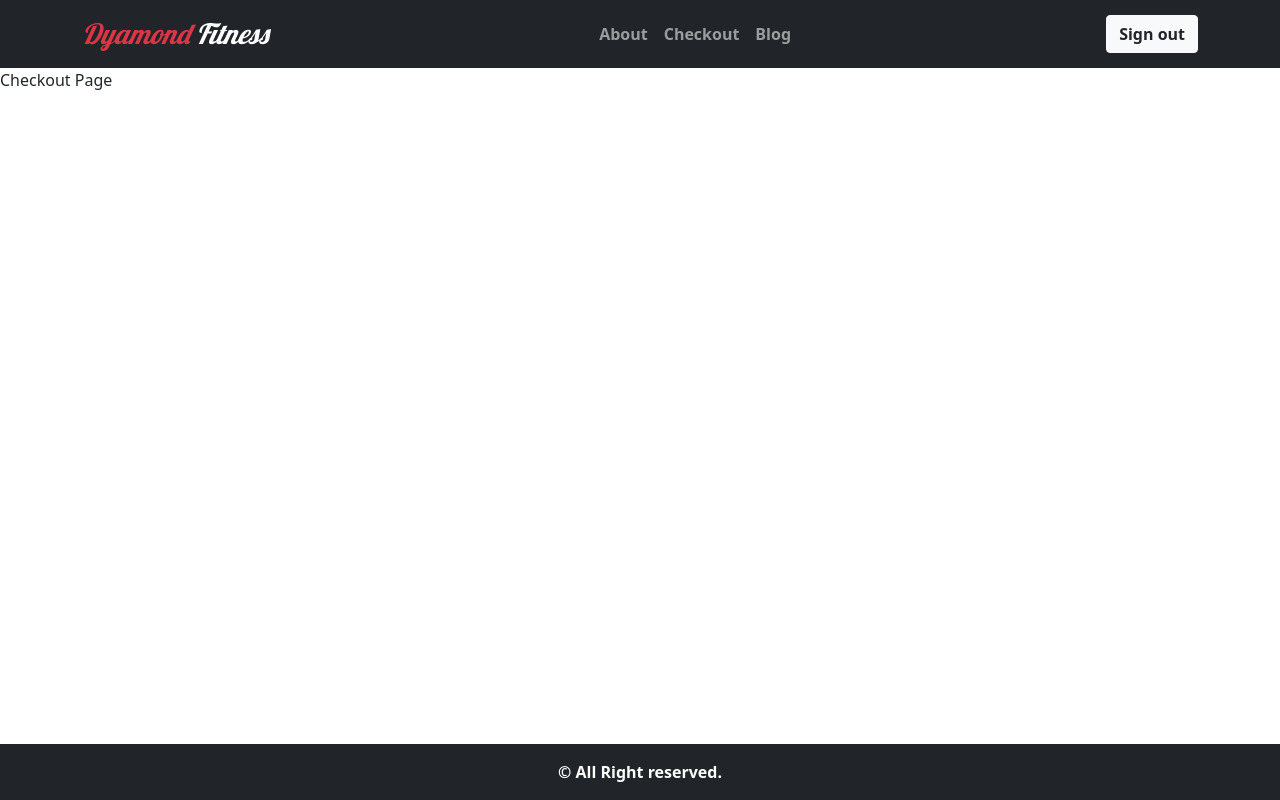
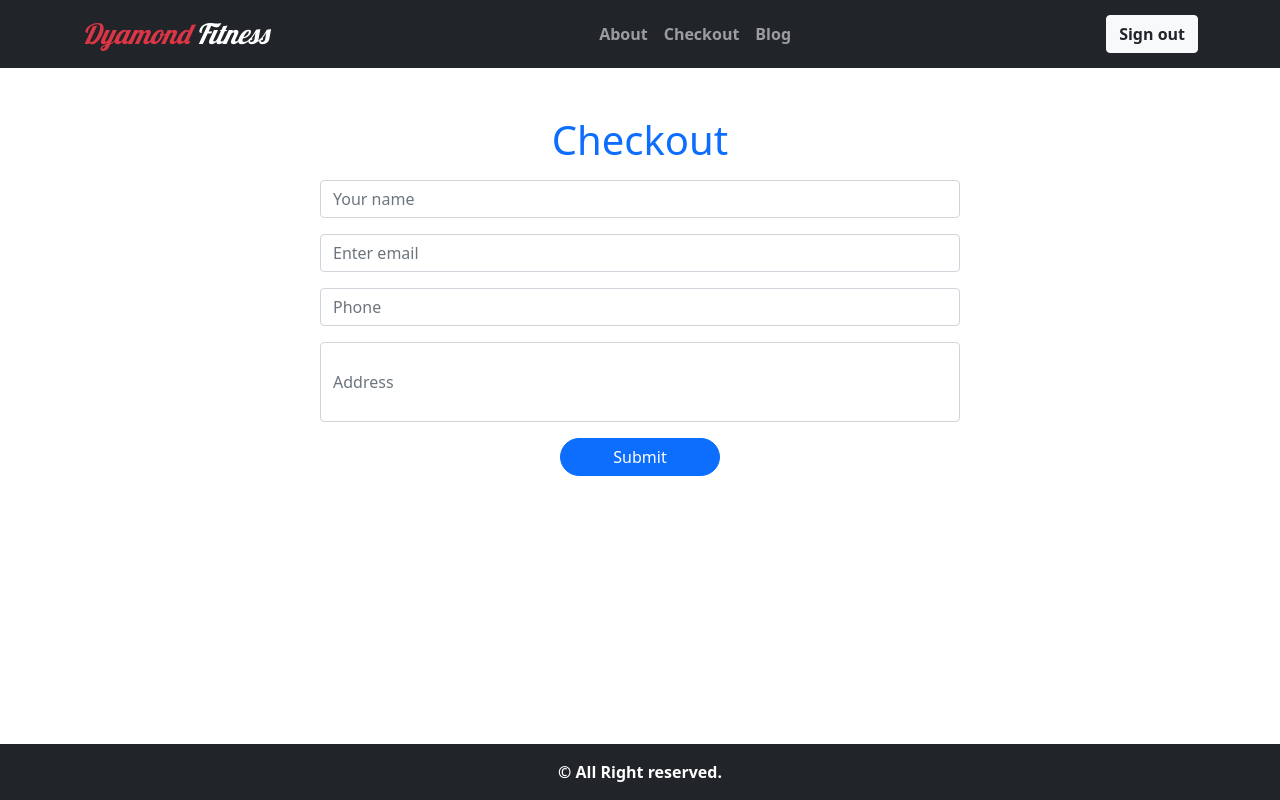
Before and after one commit to bmsani/Dyamond-fitness, a React (Create React App) app: page /checkout in a window 1280 px wide. Built offline with nearby package versions, Linux system fonts and the light colour scheme; no server answers; sample sign-in values are in the browser's storage.

Commit message:
checkout form added

```diff
--- a/src/components/Checkout/Checkout.js
+++ b/src/components/Checkout/Checkout.js
@@ -1,9 +1,31 @@
 import React from 'react';
+import { Button, Form } from 'react-bootstrap';
 
 const Checkout = () => {
+    const handleSubmit = event => {
+        event.preventDefault();
+    }
     return (
-        <div>
-            Checkout Page
+        <div className='my-5'>
+        <h1 className='text-primary text-center my-3'>Checkout</h1>
+            <Form className='w-50 d-block mx-auto'>
+                <Form.Group className="mb-3" controlId="formBasicEmail">
+                    <Form.Control type="text" placeholder="Your name" />
+                </Form.Group>
+                <Form.Group className="mb-3" controlId="formBasicEmail">
+                    <Form.Control type="email" placeholder="Enter email" />
+                </Form.Group>
+                <Form.Group className="mb-3" controlId="formBasicEmail">
+                    <Form.Control type="number" placeholder="Phone" />
+                </Form.Group>
+
+                <Form.Group className="mb-3" controlId="formBasicPassword">
+                    <Form.Control style={{height: '80px'}} type="text" placeholder="Address" />
+                </Form.Group>
+                <Button className='rounded-pill d-block mx-auto w-25' onClick={handleSubmit} variant="primary" type="submit">
+                    Submit
+                </Button>
+            </Form>
         </div>
     );
 };
```
